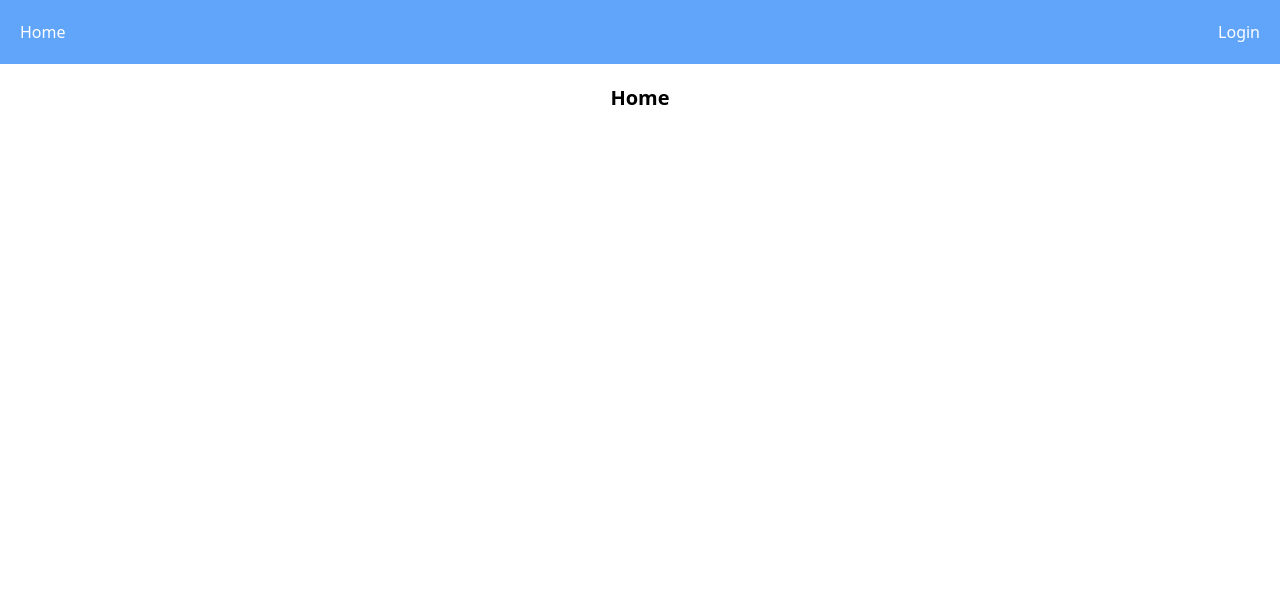
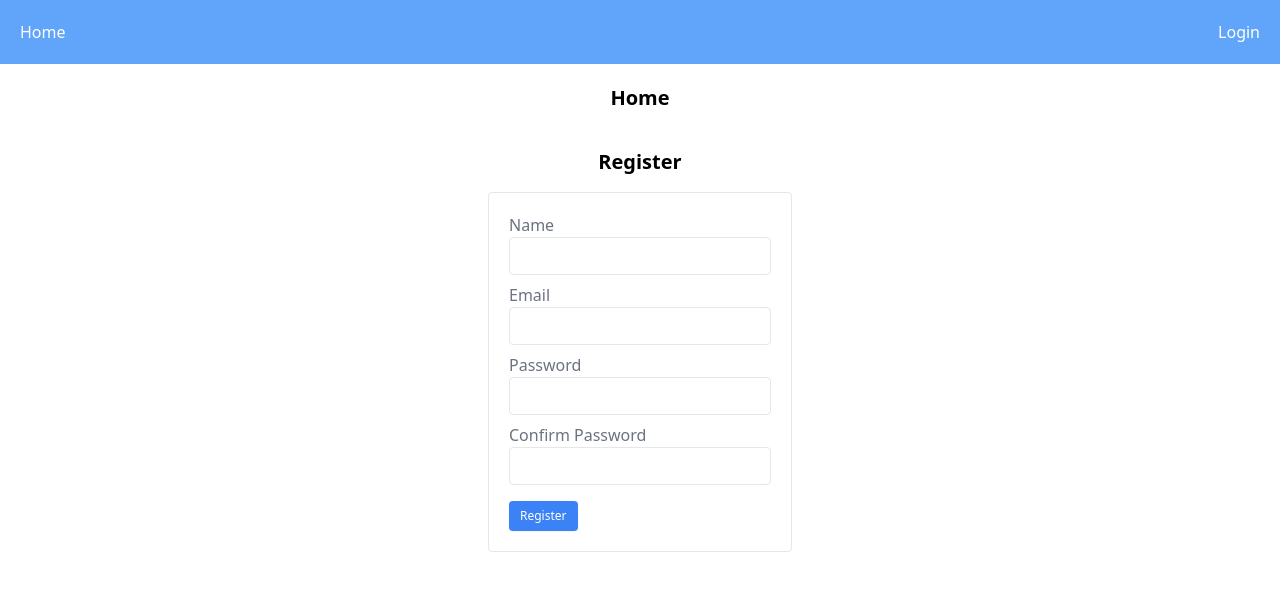
Before and after one commit to garethredfern/laravel-vue, a Vue app: page / in a window 1280 px wide. Shown: the top 590 px of the page. Built offline with nearby package versions, Linux system fonts and the light colour scheme.

Commit message:
add register user component, remove create user

```diff
--- a/src/components/CreateUser.vue
+++ b/src/components/RegisterUser.vue
@@ -1,6 +1,6 @@
 <template>
   <div class="max-w-sm p-5">
-    <h2 class="font-bold text-xl text-center mb-4">Create User</h2>
+    <h2 class="font-bold text-xl text-center mb-4">Register</h2>
     <form class="border p-5 rounded">
       <div class="mb-2">
         <label for="name" class="text-gray-500">Name</label>
@@ -40,7 +40,7 @@
           class="border rounded px-2.5 py-1.5 w-full"
         />
       </div>
-      <BaseBtn type="button" @click="createUser" text="Create User" />
+      <BaseBtn type="button" @click="registerUser" text="Register" />
     </form>
     <p v-if="message" class="mt-2 text-green-500 text-sm">
       {{ message }}
@@ -56,7 +56,7 @@ import BaseBtn from "@/components/BaseBtn";
 import AuthService from "@/services/AuthService";
 
 export default {
-  name: "CreateUser",
+  name: "RegisterUser",
   components: {
     BaseBtn,
   },
@@ -71,7 +71,7 @@ export default {
     };
   },
   methods: {
-    createUser() {
+    registerUser() {
       this.error = null;
       this.message = null;
       const payload = {
@@ -80,8 +80,8 @@ export default {
         password: this.password,
         password_confirmation: this.passwordConfirm,
       };
-      AuthService.createUser(payload)
-        .then(() => (this.message = "User created"))
+      AuthService.registerUser(payload)
+        .then(() => this.$router.push("/dashboard"))
         .catch((error) => (this.error = error));
     },
   },
--- a/src/services/AuthService.js
+++ b/src/services/AuthService.js
@@ -34,7 +34,7 @@ export default {
   async updatePassword(payload) {
     await axios.put("http://localhost/user/password", payload);
   },
-  async createUser(payload) {
+  async registerUser(payload) {
     await axios.post("http://localhost/register", payload);
   },
   async resendVerification(payload) {
--- a/src/views/Dashboard.vue
+++ b/src/views/Dashboard.vue
@@ -2,7 +2,6 @@
   <div class="p-5">
     <h2 class="font-bold text-xl">Dashboard</h2>
     <div class="flex space-x-2">
-      <CreateUser />
       <UpdatePassword />
       <VerifyEmail />
     </div>
@@ -10,14 +9,12 @@
 </template>
 
 <script>
-import CreateUser from "@/components/CreateUser";
 import VerifyEmail from "@/components/VerifyEmail";
 import UpdatePassword from "@/components/UpdatePassword";
 
 export default {
   name: "Dashboard",
   components: {
-    CreateUser,
     VerifyEmail,
     UpdatePassword,
   },
--- a/src/views/Home.vue
+++ b/src/views/Home.vue
@@ -1,11 +1,17 @@
 <template>
   <div class="max-w-sm p-5 m-auto">
     <h2 class="font-bold text-xl text-center mb-4">Home</h2>
+    <RegisterUser />
   </div>
 </template>
 
 <script>
+import RegisterUser from "@/components/RegisterUser";
+
 export default {
   name: "Home",
+  components: {
+    RegisterUser,
+  },
 };
 </script>
```
